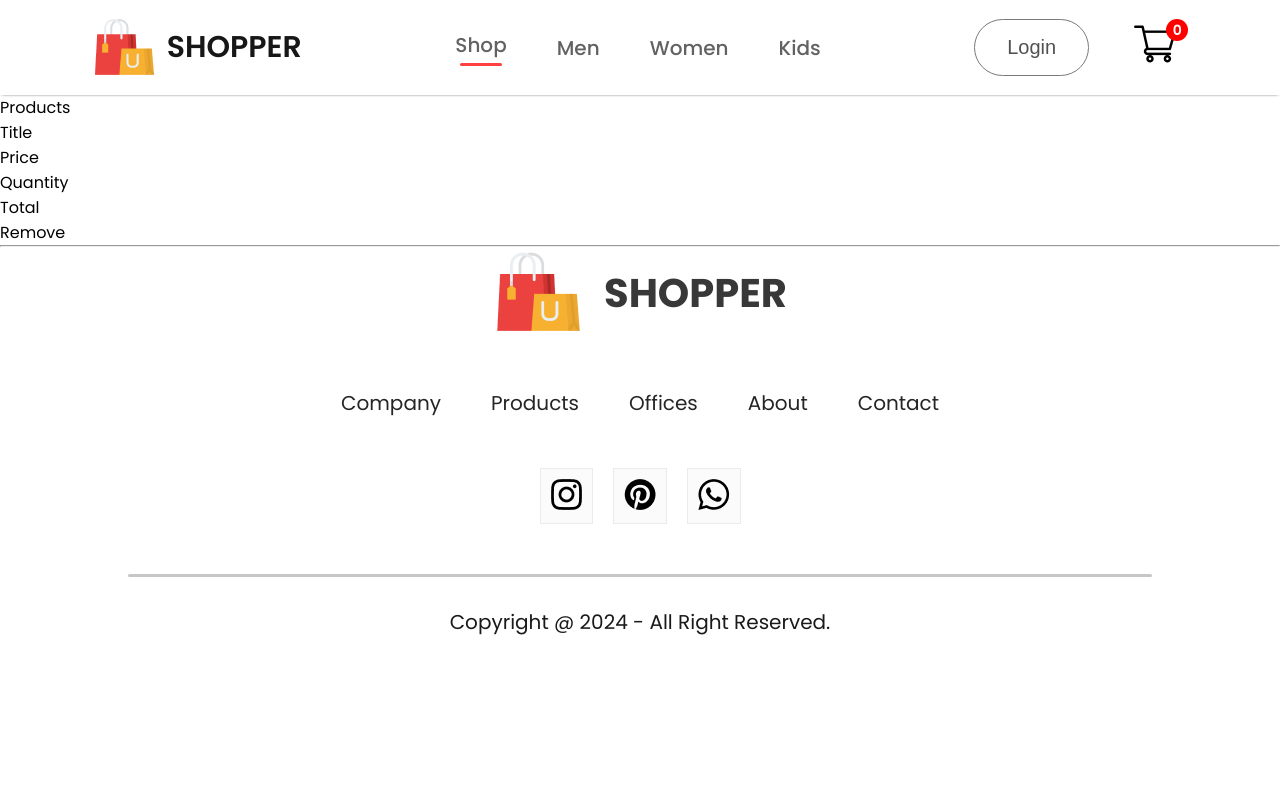
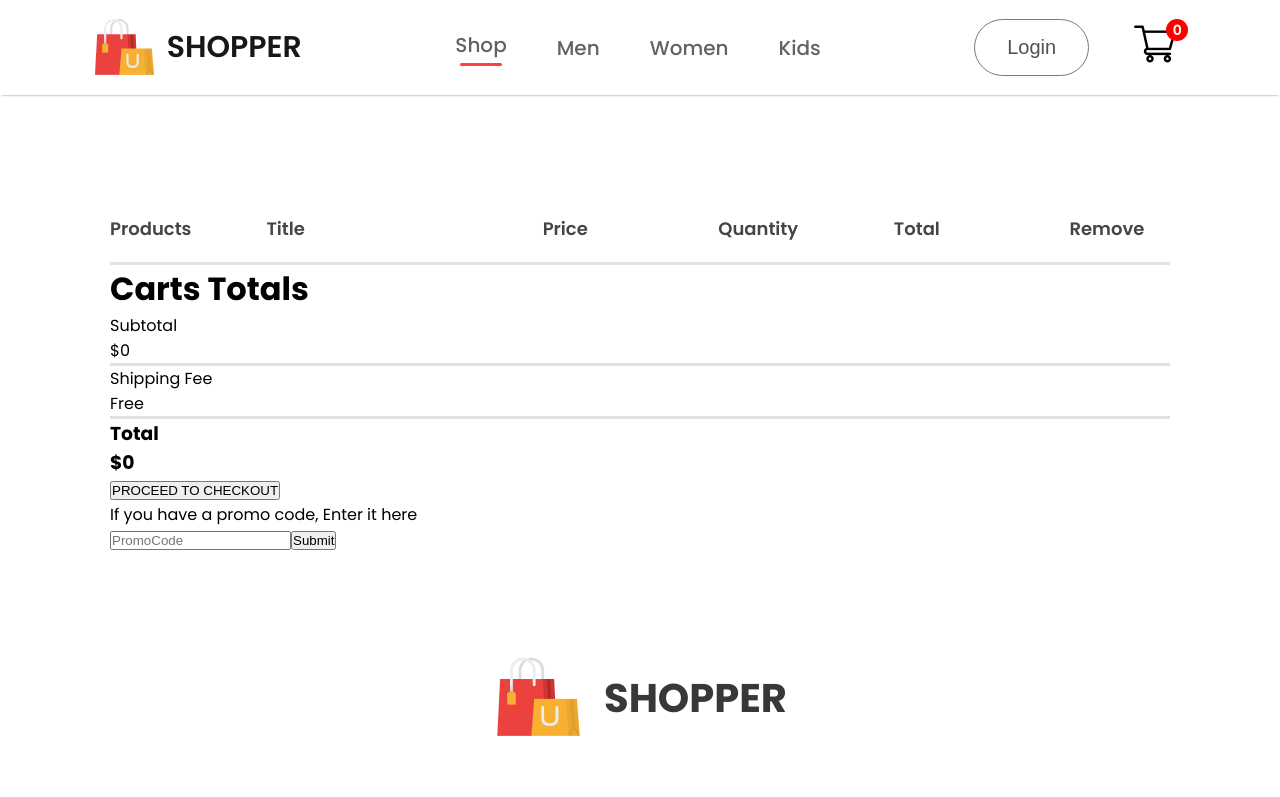
Before and after one commit to Murtuza-Ahmed/react-paractice-tutorial, a React (Vite) app in the folder react-ecommerce-tutorial/: page /cart in a window 1280 px wide. Shown: the top 797 px of the page. Built offline with nearby package versions, Linux system fonts and the light colour scheme.

Commit message:
paractice and apply css style

```diff
--- a/react-ecommerce-tutorial/src/components/CartItems/CartItems.jsx
+++ b/react-ecommerce-tutorial/src/components/CartItems/CartItems.jsx
@@ -5,9 +5,9 @@ import remove_icon from "../../assets/image/cart_cross_icon.png";
 
 const CartItems = () => {
   const { all_product, cartItem, removeFromCart } = useContext(ShopContext);
-  console.log("hello",cartItem);
+
   return (
-    <div className={styles.CartItems}>
+    <div className={styles.CartItemCountainer}>
       <div className={styles.cartItemFormatMain}>
         <p>Products</p>
         <p>Title</p>
@@ -22,25 +22,58 @@ const CartItems = () => {
         if (cartItem[e.id] > 0) {
           return (
             <div>
-              <div className={styles.CartItemFormat}>
+              <div
+                className={`${styles.cartItemFormatMain} ${styles.CartItemFormat}`}
+              >
                 <img src={e.image} className={styles.CartIconProductIcon} />
                 <p>{e.name}</p>
                 <p>${e.new_price}</p>
                 <button className={styles.CartItemQuantity}>
-                  {CartItems[e.id]}
+                  {cartItem[e.id]}
                 </button>
-                <p>{e.new_price * cartItem[e.id]}</p>
+                <p>${e.new_price * cartItem[e.id]}</p>
                 <img
                   src={remove_icon}
                   alt="Cross-Icon"
                   onClick={() => removeFromCart(e.id)}
+                  className={styles.CartIconRemoveIcon}
                 />
               </div>
               <hr />
             </div>
           );
         }
+        return null;
       })}
+      <div className={styles.CartItemDown}>
+        <div className={styles.cartItemTotal}>
+          <h1>Carts Totals</h1>
+          <div>
+            <div className={styles.cartItemTotalItem}>
+              <p>Subtotal</p>
+              <p>${0}</p>
+            </div>
+            <hr />
+            <div className={styles.cartItemTotalItem}>
+              <p>Shipping Fee</p>
+              <p>Free</p>
+            </div>
+            <hr />
+            <div className={styles.cartItemTotalItem}>
+              <h3>Total</h3>
+              <h3>${0}</h3>
+            </div>
+          </div>
+          <button>PROCEED TO CHECKOUT</button>
+        </div>
+        <div className={styles.CartItemPromoCode}>
+          <p>If you have a promo code, Enter it here</p>
+          <div className={styles.CartItemPromoBox}>
+            <input type="text" placeholder="PromoCode" />
+            <button>Submit</button>
+          </div>
+        </div>
+      </div>
     </div>
   );
 };
--- a/react-ecommerce-tutorial/src/components/CartItems/CartItems.module.css
+++ b/react-ecommerce-tutorial/src/components/CartItems/CartItems.module.css
@@ -0,0 +1,42 @@
+.CartItemCountainer {
+    margin: 100px 110px;
+}
+
+.CartItemCountainer hr {
+    height: 3px;
+    background-color: #E2E2E2;
+    border: 0;
+}
+
+.cartItemFormatMain {
+    display: grid;
+    grid-template-columns: .5fr 2fr 1fr 1fr 1fr 1fr;
+    align-items: center;
+    gap: 75px;
+    padding: 20px 0;
+    color: #454545;
+    font-size: 18px;
+    font-weight: 600;
+}
+
+.CartItemFormat {
+    font-size: 17px;
+    font-weight: 500;
+}
+
+.CartIconProductIcon {
+    height: 80px;
+}
+
+.CartIconRemoveIcon {
+    width: 15px;
+    margin: 0 40px;
+    cursor: pointer;
+}
+
+.CartItemQuantity {
+    width: 64px;
+    height: 50px;
+    border: 2px solid #EBEBEB;
+    background-color: #FFF;
+}
--- a/react-ecommerce-tutorial/src/context/ShopContext.jsx
+++ b/react-ecommerce-tutorial/src/context/ShopContext.jsx
@@ -8,19 +8,16 @@ const getDefaultCart = () => {
   for (let index = 0; index <= all_product.length + 1; index++) {
     cart[index] = 0;
   }
-  console.log(cart);
   return cart;
 };
 
 const ShopContextProvider = (props) => {
   const [cartItem, setCartItem] = useState(getDefaultCart());
-  // console.log(cartItem);
 
   const addToCart = (itemId) => {
     setCartItem((prev) => ({ ...prev, [itemId]: prev[itemId] + 1 }));
-    console.log(itemId)
   };
-  console.log(cartItem)
+
   const removeFromCart = (itemId) => {
     setCartItem((prev) => ({ ...prev, [itemId]: prev[itemId] - 1 }));
   };
--- a/react-ecommerce-tutorial/src/pages/Cart.jsx
+++ b/react-ecommerce-tutorial/src/pages/Cart.jsx
@@ -1,5 +1,4 @@
 import CartItems from "../components/CartItems/CartItems";
-import { ShopContext } from "../context/ShopContext";
 
 const Cart = () => {
   return (
```
